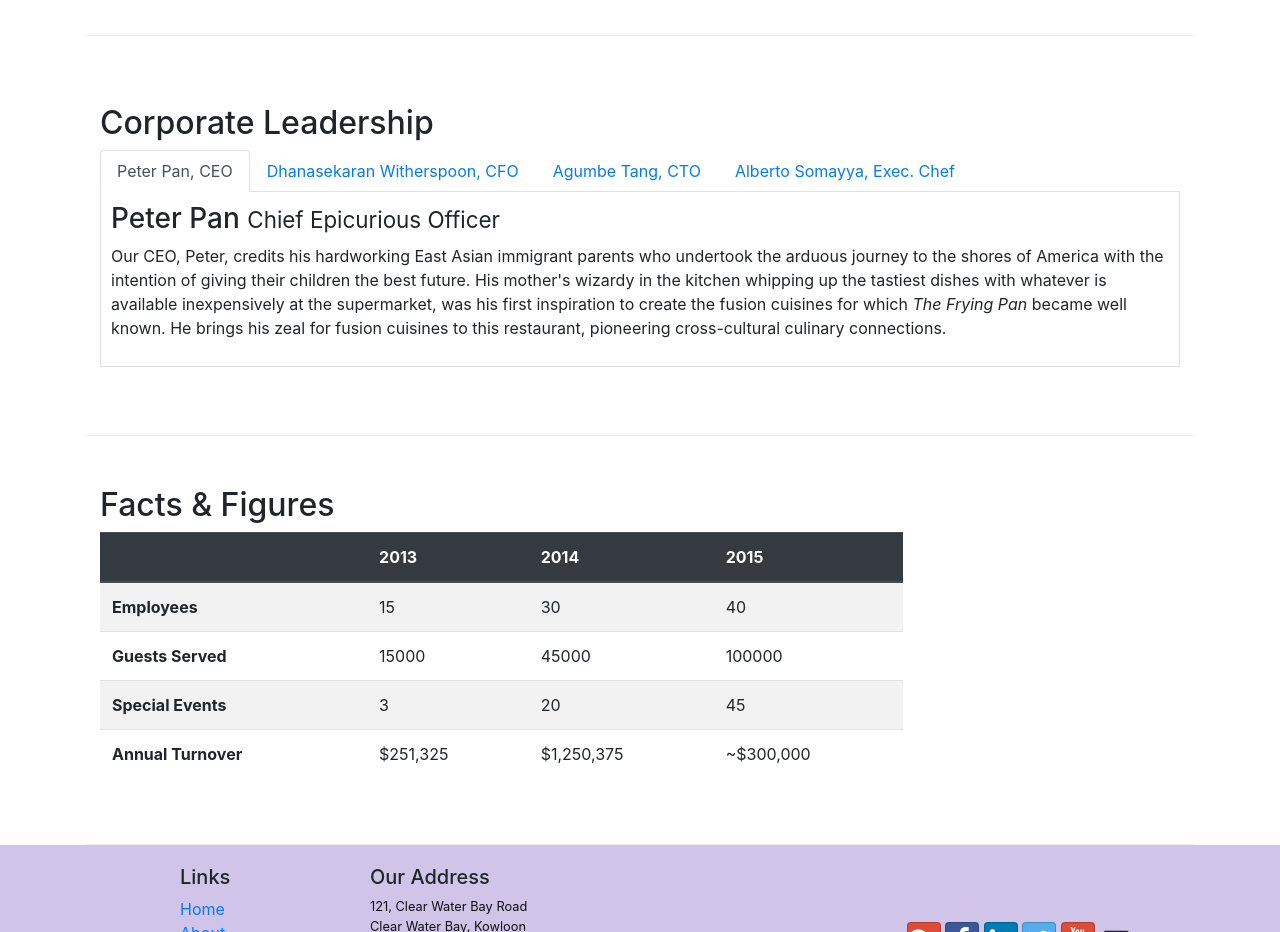
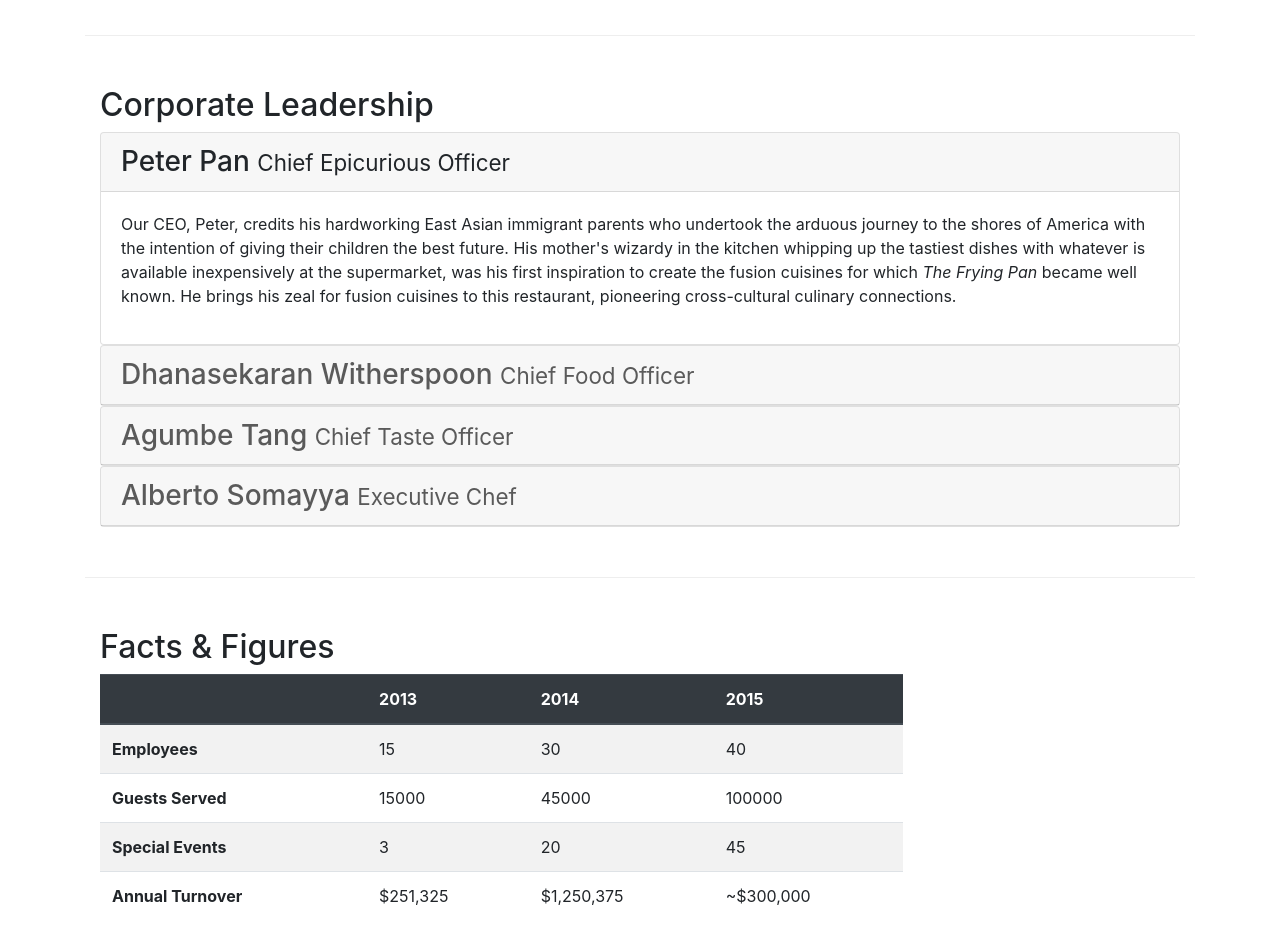
Before and after one commit to geekymeeky/confusion, a website: page aboutus.html in a window 1280 px wide. Shown: the part 960-1892 px from the top of the page. Drawn offline with nearby package versions, Linux system fonts and the light colour scheme.

Commit message:
accordion

```diff
--- a/aboutus.html
+++ b/aboutus.html
@@ -159,92 +159,112 @@
       <div class="row row-content align-items-center">
         <div class="col-12">
           <h2>Corporate Leadership</h2>
-          <ul class="nav nav-tabs">
-            <li class="nav-item">
-              <a
-                class="nav-link active"
-                href="#peter"
-                role="tab"
-                data-toggle="tab"
-                >Peter Pan, CEO</a
-              >
-            </li>
-            <li class="nav-item">
-              <a
-                class="nav-link"
-                role="tab"
-                data-toggle="tab"
-                href="#dhanasekaran"
-                >Dhanasekaran Witherspoon, CFO</a
-              >
-            </li>
-            <li class="nav-item">
-              <a class="nav-link" role="tab" data-toggle="tab" href="#agumbe"
-                >Agumbe Tang, CTO</a
-              >
-            </li>
-            <li class="nav-item">
-              <a class="nav-link" href="#alberto" data-toggle="tab" role="tab"
-                >Alberto Somayya, Exec. Chef
+          <div id="accordion">
+            <div class="card">
+              <div class="card-header" role="tab" id="peterhead">
+                <h3 class="mb-0">
+                  <a data-toggle="collapse" data-target="#peter">
+                    Peter Pan <small>Chief Epicurious Officer</small>
                   </a>
-            </li>
-          </ul>
-          <div class="tab-content">
-            <div role="tabpanel" class="tab-pane fade show active" id="peter">
-              <h3>Peter Pan <small>Chief Epicurious Officer</small></h3>
+                </h3>
+              </div>
+              <div class="collapse show" id="peter" data-parent="#accordion">
+                <div class="card-body">
                   <p class="d-none d-sm-block">
                     Our CEO, Peter, credits his hardworking East Asian immigrant
                     parents who undertook the arduous journey to the shores of
                     America with the intention of giving their children the best
                     future. His mother's wizardy in the kitchen whipping up the
-                tastiest dishes with whatever is available inexpensively at the
-                supermarket, was his first inspiration to create the fusion
-                cuisines for which
-                <em>The Frying Pan</em> became well known. He brings his zeal
-                for fusion cuisines to this restaurant, pioneering
+                    tastiest dishes with whatever is available inexpensively at
+                    the supermarket, was his first inspiration to create the
+                    fusion cuisines for which
+                    <em>The Frying Pan</em> became well known. He brings his
+                    zeal for fusion cuisines to this restaurant, pioneering
                     cross-cultural culinary connections.
                   </p>
                 </div>
+              </div>
+            </div>
 
-            <div role="tabpanel" class="tab-pane fade" id="dhanasekaran">
-              <h3>
+            <div class="card">
+              <div class="card-header" role="tab" id="dannyhead">
+                <h3 class="mb-0">
+                  <a
+                    class="collapsed"
+                    data-toggle="collapse"
+                    data-target="#danny"
+                  >
                     Dhanasekaran Witherspoon <small>Chief Food Officer</small>
+                  </a>
                 </h3>
+              </div>
+              <div class="collapse" id="danny" data-parent="#accordion">
+                <div class="card-body">
                   <p class="d-none d-sm-block">
                     Our CFO, Danny, as he is affectionately referred to by his
-                colleagues, comes from a long established family tradition in
-                farming and produce. His experiences growing up on a farm in the
-                Australian outback gave him great appreciation for varieties of
-                food sources. As he puts it in his own words,
+                    colleagues, comes from a long established family tradition
+                    in farming and produce. His experiences growing up on a farm
+                    in the Australian outback gave him great appreciation for
+                    varieties of food sources. As he puts it in his own words,
                     <em
                       >Everything that runs, wins, and everything that stays,
                       pays!</em
                     >
                   </p>
                 </div>
-            <div role="tabpanel" class="tab-pane fade" id="agumbe">
-              <h3>Agumbe Tang <small>Chief Taste Officer</small></h3>
+              </div>
+            </div>
+
+            <div class="card">
+              <div class="card-header" role="tab" id="agumbehead">
+                <h3 class="mb-0">
+                  <a
+                    class="collapsed"
+                    data-toggle="collapse"
+                    data-target="#agumbe"
+                  >
+                    Agumbe Tang <small>Chief Taste Officer</small>
+                  </a>
+                </h3>
+              </div>
+              <div class="collapse" id="agumbe" data-parent="#accordion">
+                <div class="card-body">
                   <p class="d-none d-sm-block">
-                Blessed with the most discerning gustatory sense, Agumbe, our
-                CTO, personally ensures that every dish that we serve meets his
-                exacting tastes. Our chefs dread the tongue lashing that ensues
-                if their dish does not meet his exacting standards. He lives by
-                his motto,
+                    Blessed with the most discerning gustatory sense, Agumbe,
+                    our CTO, personally ensures that every dish that we serve
+                    meets his exacting tastes. Our chefs dread the tongue
+                    lashing that ensues if their dish does not meet his exacting
+                    standards. He lives by his motto,
                     <em>You click only if you survive my lick.</em>
                   </p>
                 </div>
-            <div role="tabpanel" class="tab-pane fade" id="alberto">
-              <h3>Alberto Somayya <small>Executive Chef</small></h3>
+              </div>
+            </div>
+
+            <div class="card">
+              <div class="card-header" role="tab" id="albertohead">
+                <h3 class="mb-0">
+                  <a
+                    class="collapsed"
+                    data-toggle="collapse"
+                    data-target="#alberto"
+                  >
+                    Alberto Somayya <small>Executive Chef</small>
+                  </a>
+                </h3>
+              </div>
+              <div class="collapse" id="alberto" data-parent="#accordion">
                 <p class="d-none d-sm-block">
                   Award winning three-star Michelin chef with wide International
                   experience having worked closely with whos-who in the culinary
                   world, he specializes in creating mouthwatering Indo-Italian
                   fusion experiences. He says,
                   <em
-                  >Put together the cuisines from the two craziest cultures, and
-                  you get a winning hit! Amma Mia!</em
+                    >Put together the cuisines from the two craziest cultures,
+                    and you get a winning hit! Amma Mia!</em
                   >
                 </p>
+              </div>
             </div>
           </div>
         </div>
--- a/css/styles.css
+++ b/css/styles.css
@@ -44,3 +44,12 @@ body {
   border-bottom: 1px solid #ddd;
   padding: 10px;
 }
+
+h3 > a:hover {
+  text-decoration: none;
+  cursor: pointer;
+}
+
+h3 > a {
+  color: rgb(90, 90, 90);
+}
```
Lines whose indentation alone changed are shown as unchanged.
